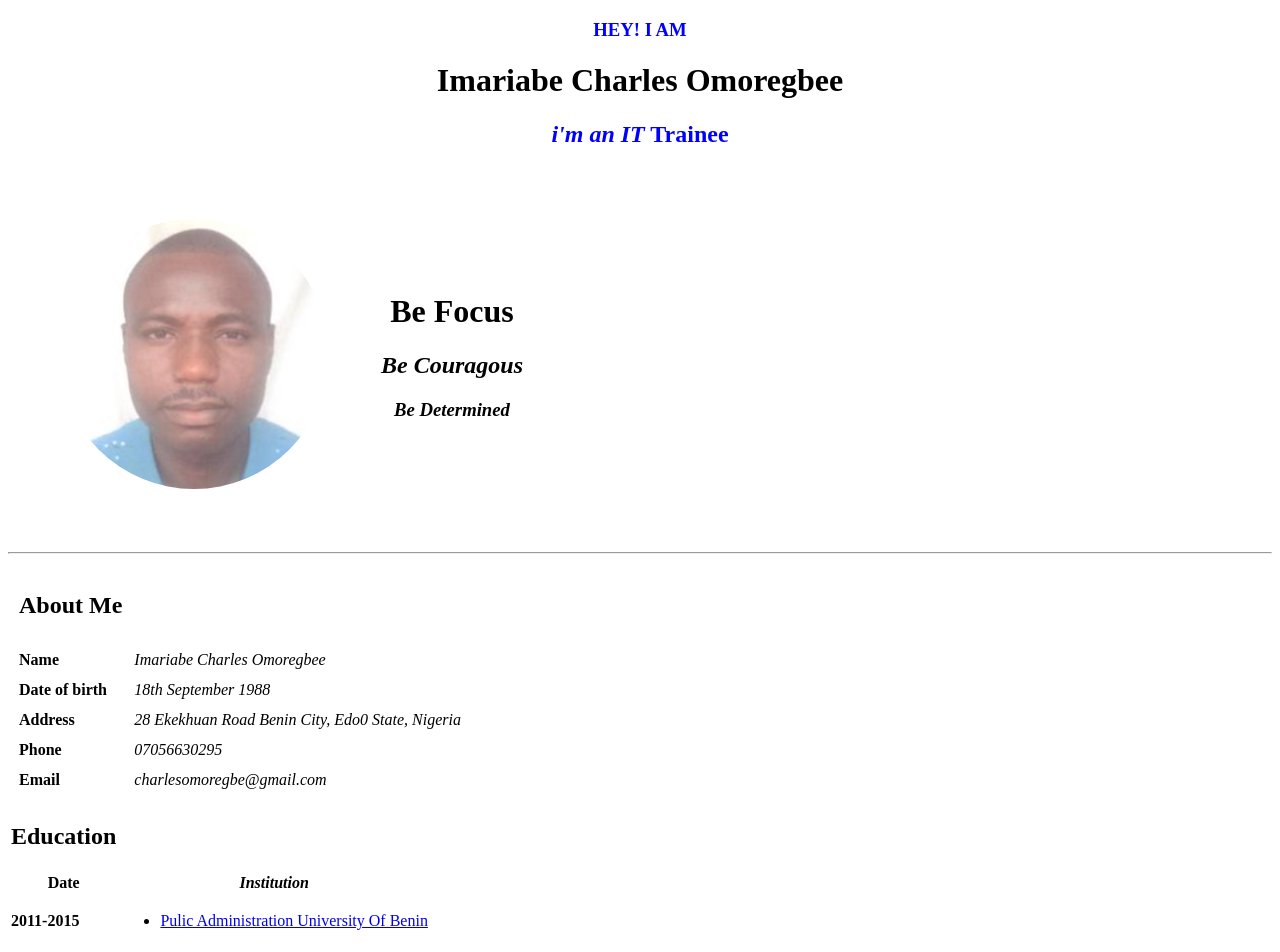
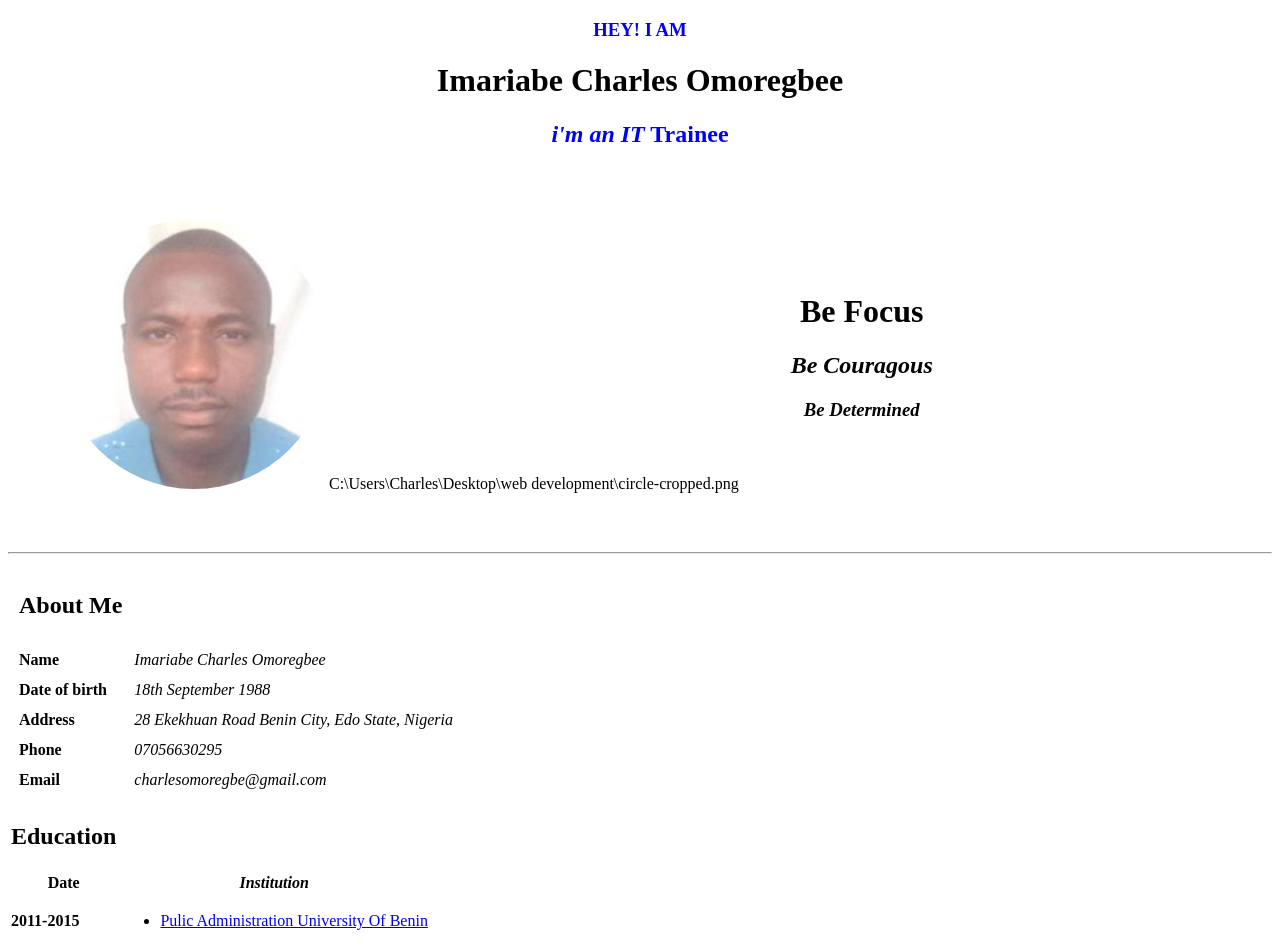
Before and after one commit to charlesomoregbee/CV, a plain HTML site: page index.html in a window 1280 px wide. Shown: the top 952 px of the page. Drawn offline with Linux system fonts and the light colour scheme; files whose address does not match are found by name.

Commit message:
Update index.html

```diff
--- a/index.html
+++ b/index.html
@@ -12,7 +12,7 @@
    </center>
    <table cellspacing="50">
      <tr>
-       <td><img src="C:\Users\Charles\Desktop\web development\circle-cropped.png" alt="charles profile picture"></td>
+       <td><img src="C:\Users\Charles\Desktop\web development\circle-cropped.png" alt="">C:\Users\Charles\Desktop\web development\circle-cropped.png</td>
        <td><h1 style="text-align:center"> <strong>Be Focus</h1>
        <h2 style="text-align:center"> <em>Be Couragous</h2>
        <h3 style="text-align:center"> <strong> Be Determined</h3>
@@ -30,7 +30,7 @@
   </tr>
 <tr>
   <td> <strong>Address</td>
-  <td> <em>28 Ekekhuan Road Benin City, Edo0 State, Nigeria</td>
+  <td> <em>28 Ekekhuan Road Benin City, Edo State, Nigeria</td>
 </tr>
 <td> <strong>Phone</td>
 <td> <em>07056630295</td>
```
